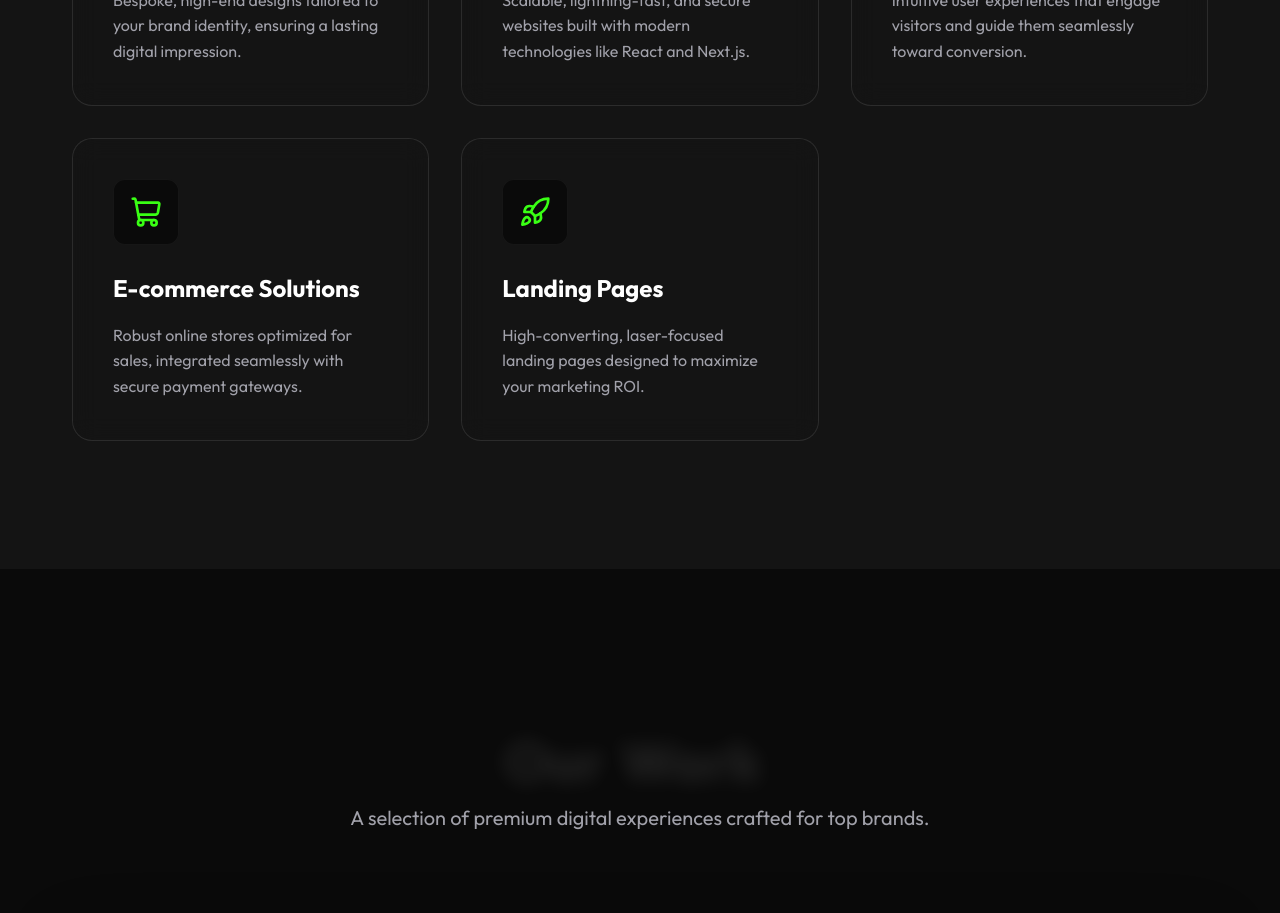
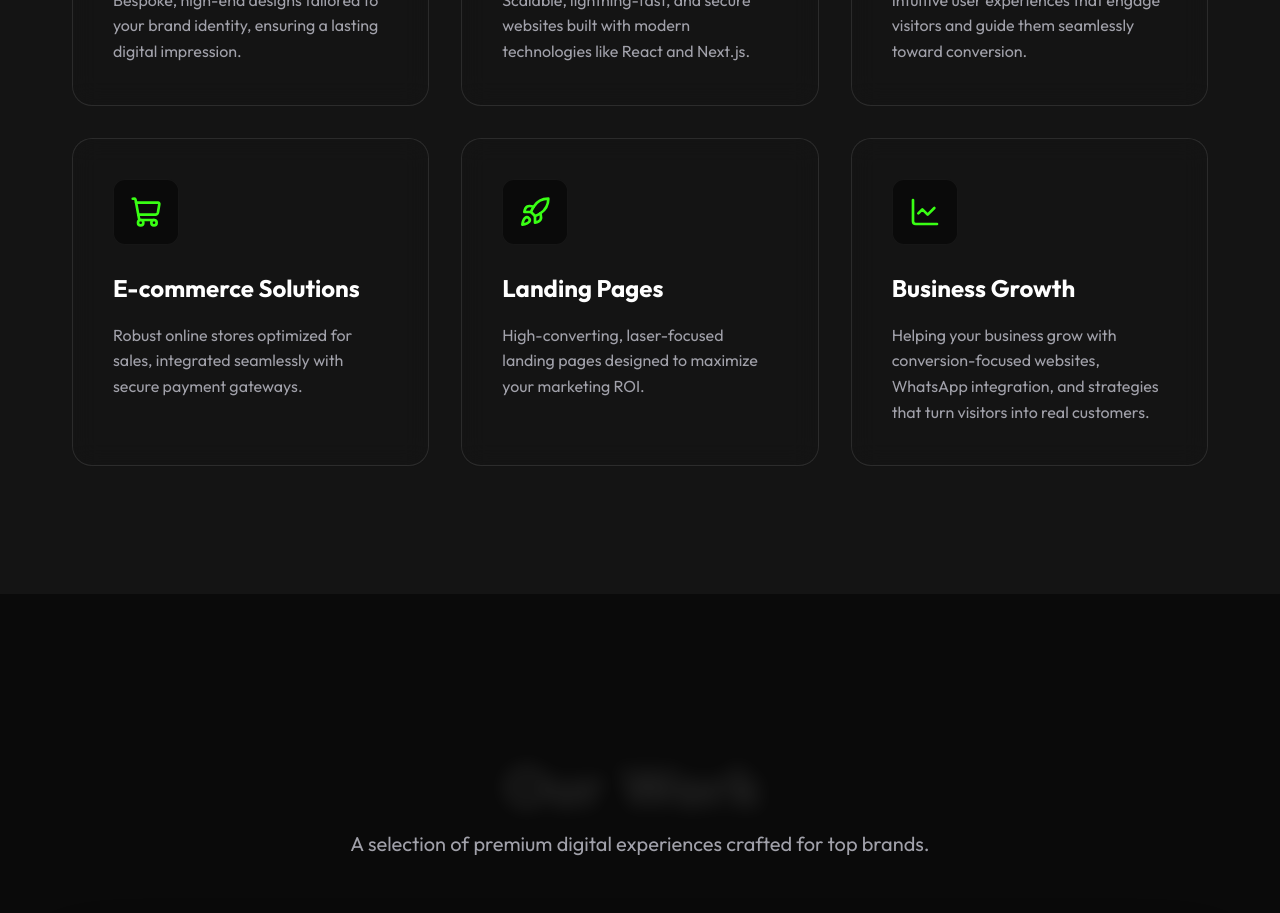
Before and after one commit to Lalith-srinivas/WebRyza, a React (Vite) app: page / in a window 1280 px wide. Shown: the part 1400-2313 px from the top of the page. Built offline with nearby package versions, Linux system fonts and the light colour scheme; grey boxes are pictures that could not be loaded; a web font is replaced by a local one.

Commit message:
Add ChartLine icon and uncomment Business Growth service

```diff
--- a/src/components/Services.jsx
+++ b/src/components/Services.jsx
@@ -1,5 +1,5 @@
 import React from 'react';
-import { LayoutTemplate, Code2, MonitorPlay, ShoppingCart, Rocket} from 'lucide-react';
+import { LayoutTemplate, Code2, MonitorPlay, ShoppingCart, Rocket, ChartLine} from 'lucide-react';
 import ScrollReveal from './ScrollReveal';
 import './Services.css';
 
@@ -29,11 +29,11 @@ const servicesData = [
     desc: 'High-converting, laser-focused landing pages designed to maximize your marketing ROI.',
     icon: <Rocket size={32} />
   },
-  // {
-  //   title: 'Business Growth',
-  //   desc: 'Helping your business grow with conversion-focused websites, WhatsApp integration, and strategies that turn visitors into real customers.',
-  //   icon: <chart-no-axes-combined size={32}/>
-  // }
+  {
+    title: 'Business Growth',
+    desc: 'Helping your business grow with conversion-focused websites, WhatsApp integration, and strategies that turn visitors into real customers.',
+    icon: <ChartLine size={32}/>
+  }
 ];
 
 const Services = () => {
```
